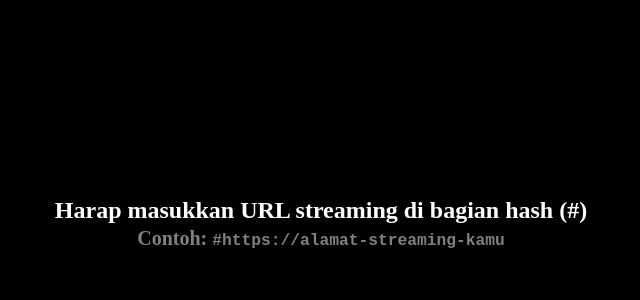
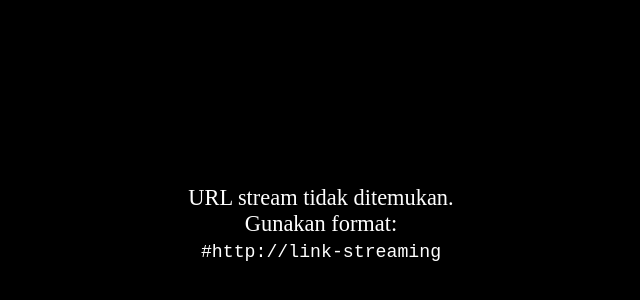
Before and after one commit to Kanghen10/WebRTC_player2, a plain HTML site: page index.html in a window 1280 px wide. Shown: the part 176-476 px from the top of the page, without its empty margins (319-959 px from the left). Drawn offline with Linux system fonts and the light colour scheme.

Commit message:
Add files via upload

```diff
--- a/index.html
+++ b/index.html
@@ -1,66 +1,66 @@
 <!DOCTYPE html>
-<html lang="en">
+<html lang="id">
 <head>
   <meta charset="UTF-8" />
-  <meta name="apple-mobile-web-app-capable" content="yes">
-  <meta name="mobile-web-app-capable" content="yes">
-  <meta name="viewport" content="width=device-width, initial-scale=1.0" />
-  <title>WebRTC Player</title>
+  <meta name="viewport" content="width=device-width,initial-scale=1.0" />
+  <title>Streaming Fullscreen</title>
   <style>
     html, body {
       margin: 0;
       padding: 0;
       background: black;
+      width: 100%;
       height: 100%;
-      width: 100%;
       overflow: hidden;
-      display: flex;
-      align-items: center;
-      justify-content: center;
     }
-    #player-container {
-      width: 100vw;
-      height: 100vh;
-      display: flex;
-      align-items: center;
-      justify-content: center;
-      background: black;
-    }
-    iframe {
-      max-width: 100%;
-      max-height: 100%;
+
+    #player {
+      display: none;
       width: 100vw;
       height: 100vh;
       border: none;
       background: black;
     }
-    h2 {
+
+    #message {
+      position: absolute;
+      top: 50%;
+      left: 50%;
+      transform: translate(-50%, -50%);
       color: white;
+      font-size: 1.4em;
       text-align: center;
-      margin: 0 16px;
-    }
-    small {
-      color: gray;
+      z-index: 10;
     }
   </style>
 </head>
 <body>
-  <div id="player-container"></div>
+  <div id="message">Memuat stream video...</div>
+  <iframe id="player" allow="autoplay; fullscreen; camera; microphone"></iframe>
+
   <script>
     const url = decodeURIComponent(window.location.hash.substring(1));
-    const container = document.getElementById('player-container');
+    const iframe = document.getElementById("player");
+    const msg = document.getElementById("message");
 
-    if (url && url.startsWith("http")) {
-      const iframe = document.createElement('iframe');
+    function enterFullscreen() {
+      const elem = document.documentElement;
+      if (elem.requestFullscreen) elem.requestFullscreen();
+      else if (elem.webkitRequestFullscreen) elem.webkitRequestFullscreen();
+      else if (elem.msRequestFullscreen) elem.msRequestFullscreen();
+    }
+
+    if (!url || !url.startsWith("http")) {
+      msg.innerHTML = "URL stream tidak ditemukan.<br>Gunakan format:<br><code>#http://link-streaming</code>";
+    } else {
       iframe.src = url;
-      iframe.allow = "autoplay; fullscreen; camera; microphone";
-      container.appendChild(iframe);
-    } else {
-      container.innerHTML = `
-        <h2>
-          Harap masukkan URL streaming di bagian hash (#)<br>
-          <small>Contoh: <code>#https://alamat-streaming-kamu</code></small>
-        </h2>`;
+      iframe.style.display = "block";
+      msg.style.display = "none";
+
+      // Coba masuk fullscreen saat halaman dimuat
+      window.addEventListener("load", () => {
+        setTimeout(enterFullscreen, 100);
+      });
     }
   </script>
 </body>
```
